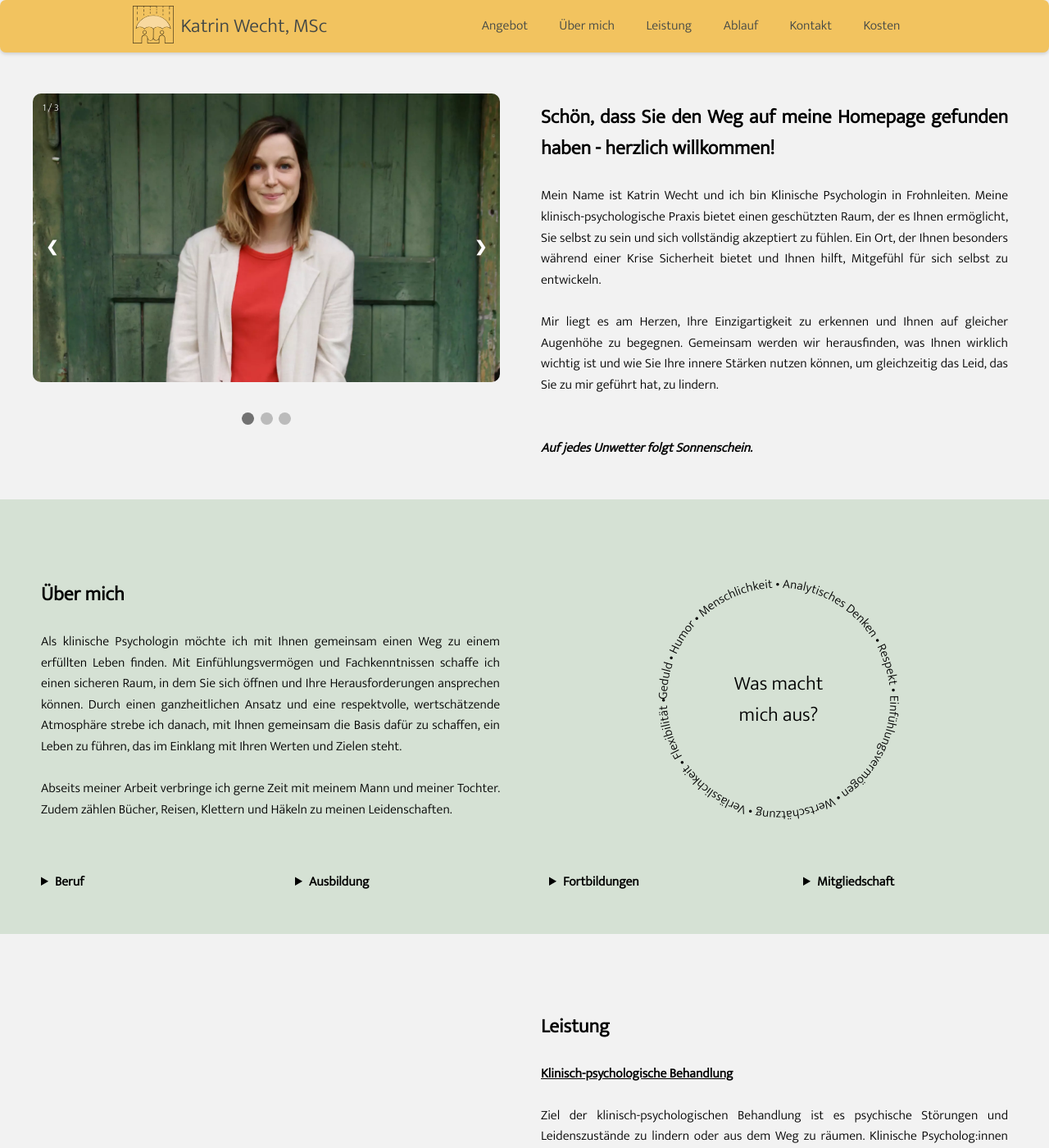
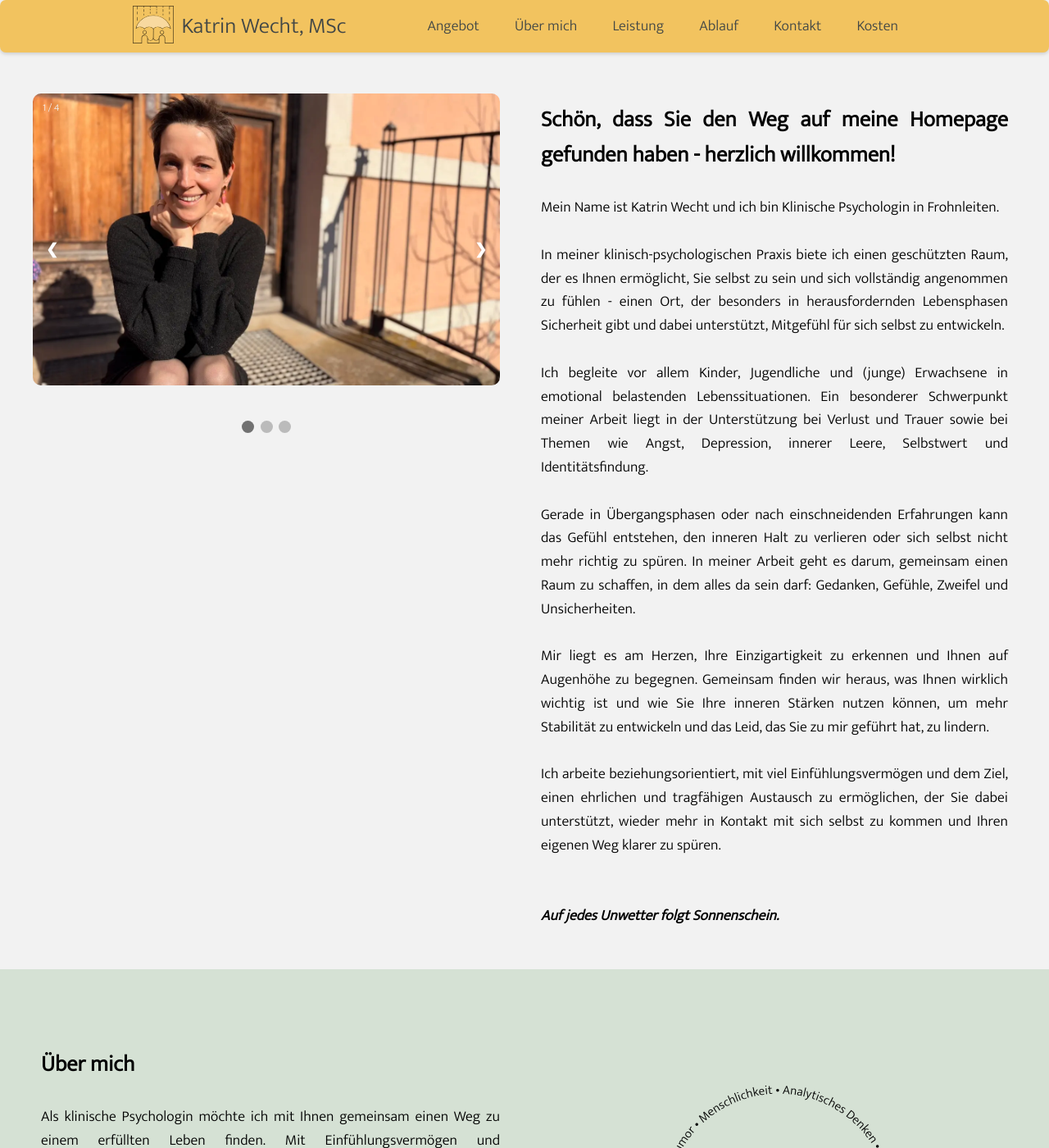
Before and after one commit to 11wecht/11wecht.github.io, a Jekyll site: the page built from index.html, in a window 1280 px wide and 1400 px high. Shown: the whole window at 82% size. Built offline with Jekyll 4.4.1, drawn with Linux system fonts in a browser that asks for light colours.

Commit message:
add new image

```diff
--- a/assets/css/style.css
+++ b/assets/css/style.css
@@ -27,6 +27,7 @@
 
 body {
     font-family: 'Mukta Light', sans-serif;
+    font-size: 18px;
     line-height: 1.6;
     margin: 0;
     padding: 0;
--- a/index.html
+++ b/index.html
@@ -64,18 +64,23 @@ layout: default
 
                 <div class="slideshow-container">
                     <div class="mySlides fade">
-                        <div class="numbertext">1 / 3</div>
-                        <img src="assets/images/profilbild_5.webp" style="width:100%" alt="profilbild">
+                        <div class="numbertext">1 / 4</div>
+                        <img src="assets/images/profilbild_6.webp" style="width:100%" alt="profilbild">
                     </div>
 
                     <div class="mySlides fade">
-                        <div class="numbertext">2 / 3</div>
-                        <img src="assets/images/profilbild_4.webp" style="width:100%" alt="profilbild">
+                        <div class="numbertext">2 / 4</div>
+                        <img src="assets/images/profilbild_5.webp" style="width:100%" alt="profilbild">
 
                     </div>
 
                     <div class="mySlides fade">
-                        <div class="numbertext">3 / 3</div>
+                        <div class="numbertext">3 / 4</div>
+                        <img src="assets/images/profilbild_4.webp" style="width:100%" alt="profilbild">
+
+                    </div>
+                    <div class="mySlides fade">
+                        <div class="numbertext">4 / 4</div>
                         <img src="assets/images/profilbild_2.webp" style="width:100%" alt="profilbild">
 
                     </div>
@@ -95,17 +100,30 @@ layout: default
             <div class="flex-item text-container">
                 <h1>Schön, dass Sie den Weg auf meine Homepage gefunden haben - herzlich willkommen!</h1>
                 <br>
-                <p>Mein Name ist Katrin Wecht und ich bin Klinische Psychologin in Frohnleiten. Meine
-                    klinisch-psychologische Praxis bietet einen geschützten Raum, der es Ihnen ermöglicht, Sie selbst zu
-                    sein und sich
-                    vollständig akzeptiert zu fühlen. Ein Ort, der Ihnen besonders während einer
-                    Krise Sicherheit bietet und Ihnen hilft, Mitgefühl für sich selbst zu entwickeln.</p>
+                <p>Mein Name ist Katrin Wecht und ich bin Klinische Psychologin in Frohnleiten.</p>
                 <br>
-                <p>Mir liegt es am Herzen, Ihre Einzigartigkeit zu erkennen und Ihnen auf gleicher Augenhöhe zu
-                    begegnen. Gemeinsam werden wir herausfinden, was Ihnen wirklich wichtig ist und wie Sie Ihre innere
-                    Stärken
-                    nutzen
-                    können, um gleichzeitig das Leid, das Sie zu mir geführt hat, zu lindern.</p>
+                <p>In meiner klinisch-psychologischen Praxis biete ich einen geschützten Raum, der es Ihnen ermöglicht,
+                    Sie selbst zu sein und sich vollständig angenommen zu fühlen - einen Ort, der besonders in
+                    herausfordernden Lebensphasen Sicherheit gibt und dabei unterstützt, Mitgefühl für sich selbst zu
+                    entwickeln.</p>
+                <br>
+                <p>Ich begleite vor allem Kinder, Jugendliche und (junge) Erwachsene in emotional belastenden
+                    Lebenssituationen. Ein besonderer Schwerpunkt meiner Arbeit liegt in der Unterstützung bei Verlust
+                    und Trauer sowie bei Themen wie Angst, Depression, innerer Leere, Selbstwert und Identitätsfindung.
+                </p>
+                <br>
+                <p>Gerade in Übergangsphasen oder nach einschneidenden Erfahrungen kann das Gefühl entstehen, den
+                    inneren Halt zu verlieren oder sich selbst nicht mehr richtig zu spüren. In meiner Arbeit geht es
+                    darum, gemeinsam einen Raum zu schaffen, in dem alles da sein darf: Gedanken, Gefühle, Zweifel und
+                    Unsicherheiten.</p>
+                <br>
+                <p>Mir liegt es am Herzen, Ihre Einzigartigkeit zu erkennen und Ihnen auf Augenhöhe zu begegnen.
+                    Gemeinsam finden wir heraus, was Ihnen wirklich wichtig ist und wie Sie Ihre inneren Stärken nutzen
+                    können, um mehr Stabilität zu entwickeln und das Leid, das Sie zu mir geführt hat, zu lindern.</p>
+                <br>
+                <p>Ich arbeite beziehungsorientiert, mit viel Einfühlungsvermögen und dem Ziel, einen ehrlichen und
+                    tragfähigen Austausch zu ermöglichen, der Sie dabei unterstützt, wieder mehr in Kontakt mit sich
+                    selbst zu kommen und Ihren eigenen Weg klarer zu spüren.</p>
                 <br>
                 <br>
                 <p><em><strong>Auf jedes Unwetter folgt Sonnenschein.</strong></em></p>
@@ -340,26 +358,21 @@ layout: default
                             <tr>
                                 <td>
                                     <ul>
-                                        <li>Depressionen und bipolare Erkrankung</li>
+                                        <li>Verlust und Trauer</li>
                                         <li>Angst- und Panikstörungen</li>
-                                        <li>Spezifische Phobien, z.B. Angst im Straßenverkehr</li>
+                                        <li>Depressionen und innere Leere</li>
+                                        <li>Trennungs- und Verlustangst</li>
                                         <li>Soziale Ängstlichkeit</li>
+                                        <li>Selbstwertprobleme und Identitätsfragen</li>
+                                        <li>Lebenskrisen und Anpassungsstörungen</li>
+                                        <li>Beziehungsthemen</li>
+                                        <li>Erziehungsfragen</li>
+                                        <li>Suizidalität</li>
+                                        <li>Krankheitsängste</li>
                                         <li>Zwangsstörungen</li>
-                                        <li>Autismus-Spektrum-Störungen</li>
-                                        <li>Krankheitsängste und psychosomatische Störungen</li>
-                                        <li>Psychotische Störungen, z.B. Schizophrenie</li>
-                                        <li>Persönlichkeitsstörungen</li>
-                                        <li>Suchterkrankungen z.B.: Internet- und Gamingsucht, Kaufsucht, Alkohol,
-                                            Drogen</li>
-                                        <li>Mobbing und Ausgrenzung</li>
+                                        <li>psychotische Störungen</li>
                                         <li>Schlafstörungen</li>
                                         <li>Psychische Probleme während der Schwangerschaft und nach der Geburt</li>
-                                        <li>Beziehungsthemen und Selbstwertprobleme</li>
-                                        <li>Erziehungsfragen</li>
-                                        <li>Lebenskrisen und Anpassungsstörungen</li>
-                                        <li>Verlust und Trauer</li>
-                                        <li>Suizidalität</li>
-                                        <li>Individuelle Problemstellungen</li>
                                     </ul>
                                 </td>
                             </tr>
@@ -700,7 +715,7 @@ layout: default
                 </p>
                 <br>
                 <b>Kostenübernahme/-zuschuss durch Bezirkshauptmannschaft bei Kindern und Jugendlichen</b>
-                 <p>Für Kinder und Jugendliche kann zudem ein Antrag auf Kostenübernahme bei der
+                <p>Für Kinder und Jugendliche kann zudem ein Antrag auf Kostenübernahme bei der
                     zuständigen Bezirkshauptmannschaft gestellt werden.</p>
                 <br>
                 <p><b><u>Klinisch-psychologische Diagnostik:</u></b></p>
```
Also changed, not shown: other parts of index.html (+5 -3 lines), assets/images/katrin_6.jpeg (added), assets/images/katrin_6.webp (added), assets/images/profilbild_6.webp (added).
